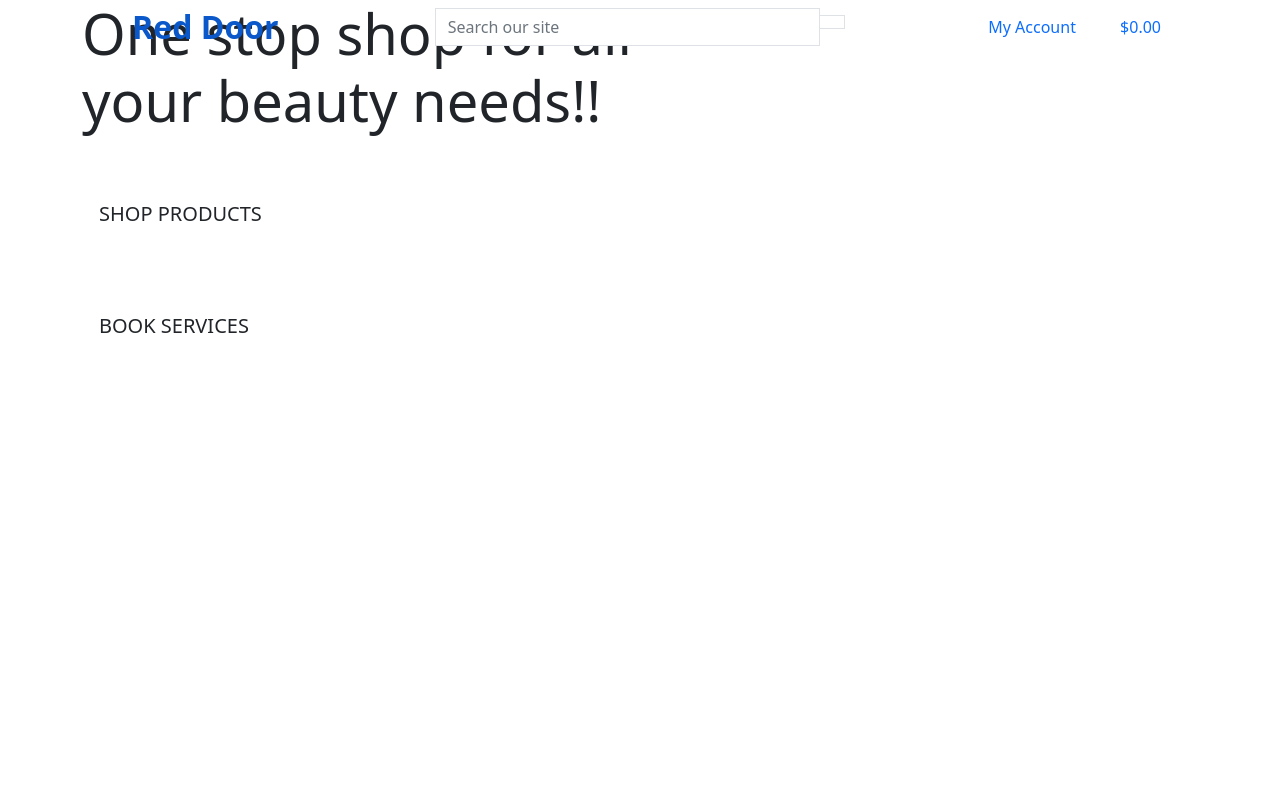
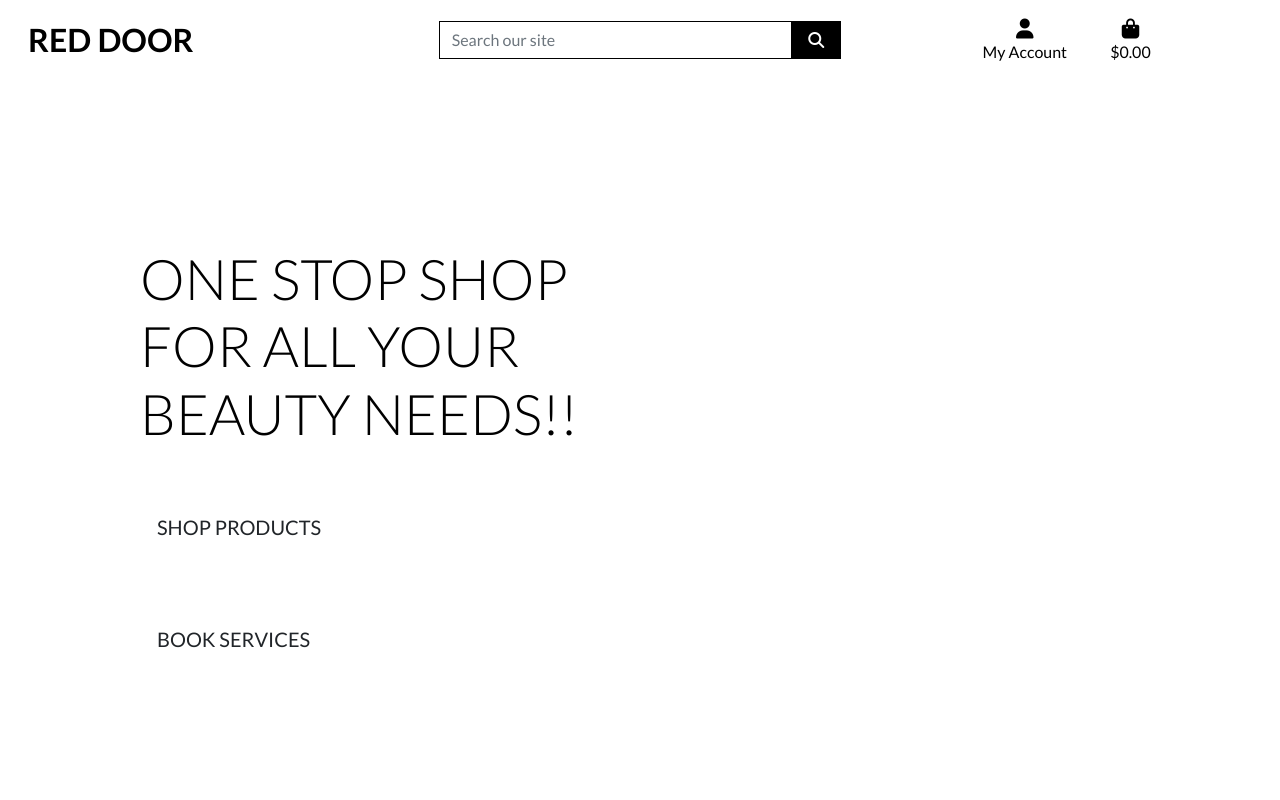
Before and after one commit to Code-Institute-Submissions/patricksingleton86-red-door-beauty-studio_JuneResub, a Django app: page / in a window 1280 px wide. Run offline with Django 3.2, Linux system fonts and the light colour scheme; some libraries are stand-ins or nearby versions.

Commit message:
Added css

```diff
--- a/home/templates/home/index.html
+++ b/home/templates/home/index.html
@@ -1,4 +1,4 @@
-{% extends 'base.html' %}
+{% extends "base.html" %}
 {% load static %}
 
 {% block page_header %}
@@ -11,12 +11,11 @@
 
 {% block content %}
     <div class="container h-100">
-        <div class="h-100">
+        <div class="row h-100">
             <div class="col-7 col-md-6 my-auto">
                 <h1 class="display-4 logo-font text-black">
                     One stop shop for all your beauty needs!!
                 </h1>
-            </div>
                 <div class="my-5">
                     <h4>
                         <a href="" class="shop-products-button btn btn-lg rounded-0 text-uppercase py-3">Shop Products</a>
@@ -29,4 +28,5 @@
                 </div>
             </div>
         </div>
+    </div>
 {% endblock %}
--- a/red_door/settings.py
+++ b/red_door/settings.py
@@ -147,3 +147,7 @@ USE_TZ = True
 # https://docs.djangoproject.com/en/3.1/howto/static-files/
 
 STATIC_URL = '/static/'
+STATICFILES_DIRS = (os.path.join(BASE_DIR, 'static'),)
+
+MEDIA_URL = '/media/'
+MEDIA_ROOT = os.path.join(BASE_DIR, 'media')
--- /dev/null
+++ b/static/css/base.css
@@ -0,0 +1,81 @@
+html {
+    height: 100%;
+}
+
+body {
+    background: url() no-repeat center center fixed;
+    background-size: cover;
+    height: calc(100vh - 164px);
+    color: #555;
+    font-family: 'lato';
+}
+
+/* from Bulma to center font awesome icons */
+.icon {
+    align-items: center;
+    display: inline-flex;
+    justify-content: center;
+    height: 1.5rem;
+    width: 1.5rem;
+}
+
+.logo-font {
+    text-transform: uppercase;
+}
+
+.main-logo-link {
+    width: fit-content;
+}
+
+.shop-now-button {
+    background: black;
+    color: white;
+    min-width: 260px;
+}
+
+.btn-black {
+    background: black;
+    color: white;
+}
+
+.shop-now-button:hover,
+.shop-now-button:active,
+.shop-now-button:focus,
+.btn-black:hover,
+.btn-black:active,
+.btn-black:focus {
+    background: #222;
+    color: white;
+}
+
+.text-black {
+    color: #000 !important;
+}
+
+.border-black {
+    border: 1px solid black !important;
+}
+
+/* -------------------------------- Media Queries */
+
+/* Slightly larger container on xl screens */
+@media (min-width: 1200px) {
+  .container {
+    max-width: 80%;
+  }
+}
+
+/* fixed top navbar only on medium and up */
+@media (min-width: 992px) {
+    .fixed-top-desktop-only {
+        position: fixed;
+        top: 0;
+        right: 0;
+        left: 0;
+        z-index: 1030;
+    }
+
+    .header-container {
+        padding-top: 164px;
+    }
+}
--- a/templates/base.html
+++ b/templates/base.html
@@ -3,6 +3,7 @@
 <!doctype html>
 <html lang="en">
 <head>
+
     {% block meta %}
         <meta http-equiv="X-UA-Compatible" content="ie=edge">
         <meta charset="utf-8">
@@ -14,13 +15,17 @@
 
     {% block corecss %}
         <link href="https://cdn.jsdelivr.net/npm/bootstrap@5.0.0-beta2/dist/css/bootstrap.min.css" rel="stylesheet" integrity="sha384-BmbxuPwQa2lc/FVzBcNJ7UAyJxM6wuqIj61tLrc4wSX0szH/Ev+nYRRuWlolflfl" crossorigin="anonymous">
+        <link rel="preconnect" href="https://fonts.gstatic.com">
+        <link href="https://fonts.googleapis.com/css2?family=Lato:ital,wght@0,100;0,300;0,400;0,700;0,900;1,100;1,300;1,400;1,700;1,900&display=swap" rel="stylesheet">
+        <link rel="stylesheet" href="{% static 'css/base.css' %}">
     {% endblock %}
 
     {% block extra_css %}
     {% endblock %}
 
     {% block corejs %}
-            <script src="https://cdn.jsdelivr.net/npm/bootstrap@5.0.0-beta2/dist/js/bootstrap.bundle.min.js" integrity="sha384-b5kHyXgcpbZJO/tY9Ul7kGkf1S0CWuKcCD38l8YkeH8z8QjE0GmW1gYU5S9FOnJ0" crossorigin="anonymous"></script>
+        <script src="https://kit.fontawesome.com/69d4111c84.js" crossorigin="anonymous"></script>
+        <script src="https://code.jquery.com/jquery-3.6.0.min.js" integrity="sha256-/xUj+3OJU5yExlq6GSYGSHk7tPXikynS7ogEvDej/m4=" crossorigin="anonymous"></script>
         <script src="https://cdn.jsdelivr.net/npm/@popperjs/core@2.6.0/dist/umd/popper.min.js" integrity="sha384-KsvD1yqQ1/1+IA7gi3P0tyJcT3vR+NdBTt13hSJ2lnve8agRGXTTyNaBYmCR/Nwi" crossorigin="anonymous"></script>
         <script src="https://cdn.jsdelivr.net/npm/bootstrap@5.0.0-beta2/dist/js/bootstrap.min.js" integrity="sha384-nsg8ua9HAw1y0W1btsyWgBklPnCUAFLuTMS2G72MMONqmOymq585AcH49TLBQObG" crossorigin="anonymous"></script>
     {% endblock %}
@@ -31,17 +36,17 @@
     <title>Red Door Beauty Studio {% block extra_title %}{% endblock %}</title>
 </head>
 <body>
-        <header class="container-fliud fixed-top">
-            <div class="row">
+    <header class="container-fluid fixed-top">
+        <div id="topnav" class="row bg-white pt-lg-2 d-none d-lg-flex">
             <div class="col-12 col-lg-4 my-auto py-1 py-lg-0 text-center text-lg-left">
                 <a href="{% url 'home' %}" class="nav-link main-logo-link">
                     <h2 class="logo-font text-black my-0"><strong>Red Door</strong></h2>
                 </a>
             </div>
             <div class="col-12 col-lg-4 my-auto py-1 py-lg-0">
-                    <form method="get" action="">
+                <form method="GET" action="">
                     <div class="input-group w-100">
-                            <input type="text" class="form-control border border-black rounded-0" name="q" placeholder="Search our site">
+                        <input class="form-control border border-black rounded-0" type="text" name="q" placeholder="Search our site">
                         <div class="input-group-append">
                             <button class="form-control btn btn-black border border-black rounded-0" type="submit">
                                 <span class="icon">
@@ -55,7 +60,7 @@
             <div class="col-12 col-lg-4 my-auto py-1 py-lg-0">
                 <ul class="list-inline list-unstyled text-center text-lg-right my-0">
                     <li class="list-inline-item dropdown">
-                            <a href="#" class="text-black nav-link" id="user-options" data-toggle="dropdown" aria-haspopup="true" aria-expanded="false">
+                        <a class="text-black nav-link" href="#" id="user-options" data-toggle="dropdown" aria-haspopup="true" aria-expanded="false">
                             <div class="text-center">
                                 <div><i class="fas fa-user fa-lg"></i></div>
                                 <p class="my-0">My Account</p>
@@ -71,12 +76,11 @@
                             {% else %}
                                 <a href="{% url 'account_signup' %}" class="dropdown-item">Register</a>
                                 <a href="{% url 'account_login' %}" class="dropdown-item">Login</a>
-
                             {% endif %}
                         </div>
                     </li>
                     <li class="list-inline-item">
-                            <a href="" class="{% if grand_total %}text-info font-weight-bold{% else %}text-black{% endif %} nav-link">
+                        <a class="{% if grand_total %}text-info font-weight-bold{% else %}text-black{% endif %} nav-link" href="">
                             <div class="text-center">
                                 <div><i class="fas fa-shopping-bag fa-lg"></i></div>
                                 <p class="my-0">
```
Lines whose indentation alone changed are shown as unchanged.
